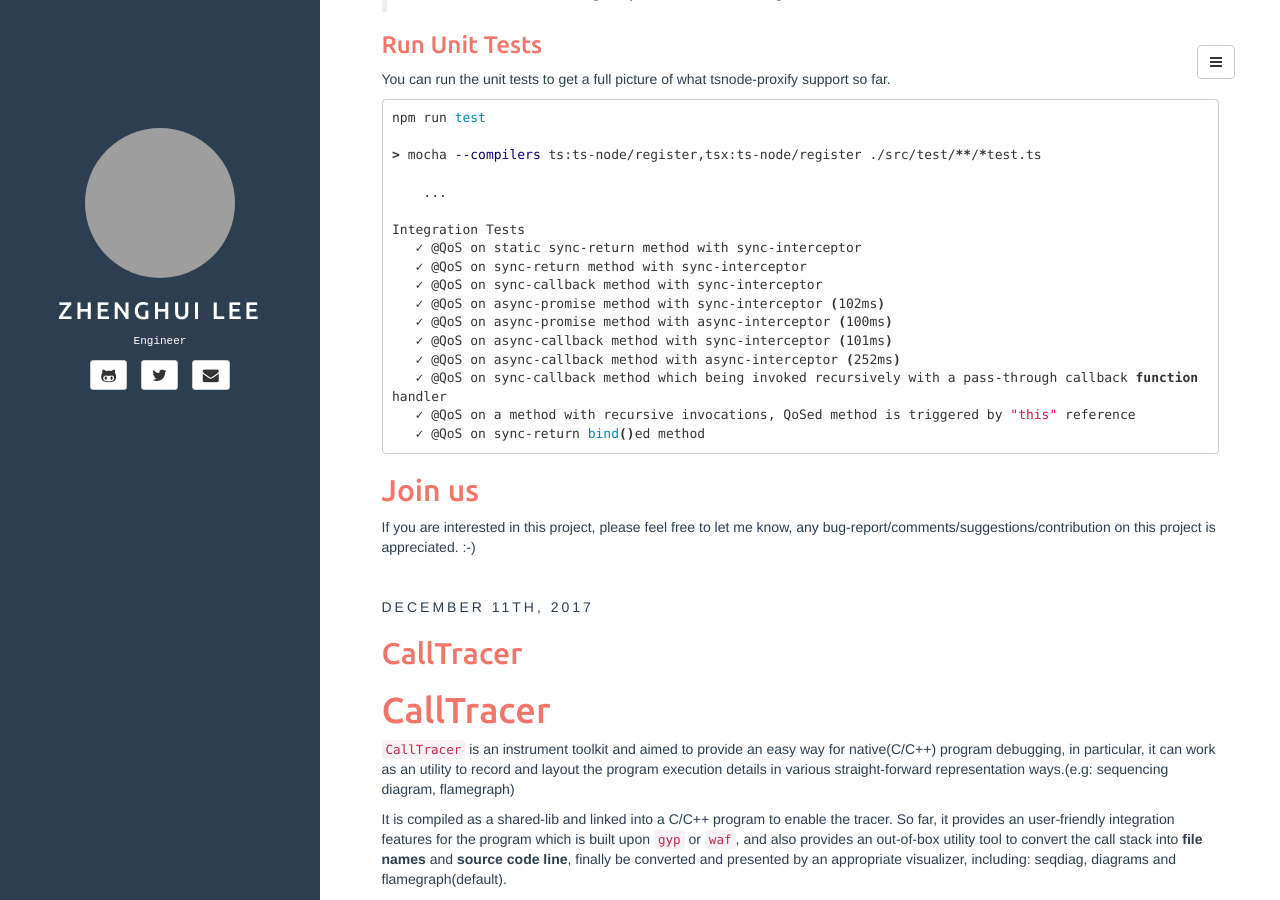
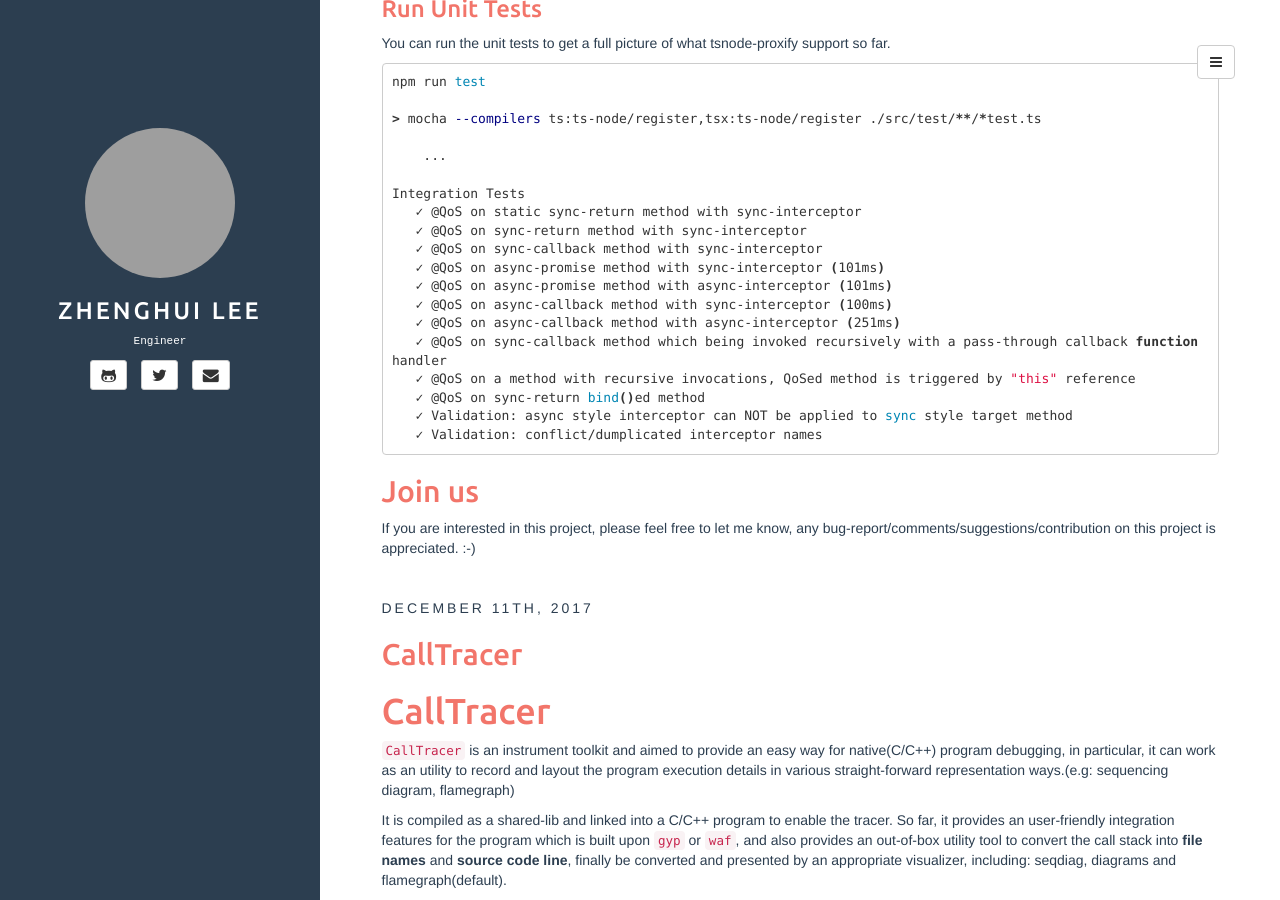
Before and after one commit to leezhenghui/leezhenghui.github.io, a Jekyll site: the page built from index.html, in a window 1280 px wide and 900 px high, scrolled down 4431 px. Built offline with Jekyll 4.4.1, drawn with Linux system fonts in a browser that asks for light colours; the list of posts is cut into pages by our own code; some of the changed text lies outside the part shown; grey boxes are pictures that could not be loaded.

Commit message:
auto udpate by doc builder

````diff
--- a/_posts/2018-08-08-tsnode-proxify.md
+++ b/_posts/2018-08-08-tsnode-proxify.md
@@ -140,11 +140,13 @@
 - Prerequsites
   - node.js
   - typescript toolkits(including tsc and ts-node command)
-  - [Q](https://github.com/kriskowal/q) based promise
+  - [Q](https://github.com/kriskowal/q) based promise, will support native promise soon.
 
-- git clone
+- clone the project to your workspace
 
+  ```
   git clone https://github.com/leezhenghui/tsnode-proxify.git
+  ```
 
 - Run the helloworld sample
 
@@ -164,7 +166,6 @@
     return 'Hello, ' + name;
   }
 }
-
 ```
 
 Construct a hello instance and call it without any difference than the normal usages.
@@ -176,7 +177,6 @@
 
 let hello: Hello = new Hello();
 console.log('[result]: "' + hello.greet('World') + '"');
-
 ```
 
 The output result with aspect logger feature:
@@ -193,7 +193,6 @@
 [greet]    ==> I am saying hello to World
 [logger] <response> Hello.greet; [output]: "Hello, World"; [timestamp]: 1540720637481
 [result]: "Hello, World"
-
 ```
 
 - @Component decorator: declare a class to be managed as a component in tsnode-proxify
@@ -218,13 +217,15 @@
    ✓ @QoS on static sync-return method with sync-interceptor
    ✓ @QoS on sync-return method with sync-interceptor
    ✓ @QoS on sync-callback method with sync-interceptor
-   ✓ @QoS on async-promise method with sync-interceptor (102ms)
-   ✓ @QoS on async-promise method with async-interceptor (100ms)
-   ✓ @QoS on async-callback method with sync-interceptor (101ms)
-   ✓ @QoS on async-callback method with async-interceptor (252ms)
+   ✓ @QoS on async-promise method with sync-interceptor (101ms)
+   ✓ @QoS on async-promise method with async-interceptor (101ms)
+   ✓ @QoS on async-callback method with sync-interceptor (100ms)
+   ✓ @QoS on async-callback method with async-interceptor (251ms)
    ✓ @QoS on sync-callback method which being invoked recursively with a pass-through callback function handler
    ✓ @QoS on a method with recursive invocations, QoSed method is triggered by "this" reference
    ✓ @QoS on sync-return bind()ed method
+   ✓ Validation: async style interceptor can NOT be applied to sync style target method
+   ✓ Validation: conflict/dumplicated interceptor names
 ```
 
 ## Join us
````
